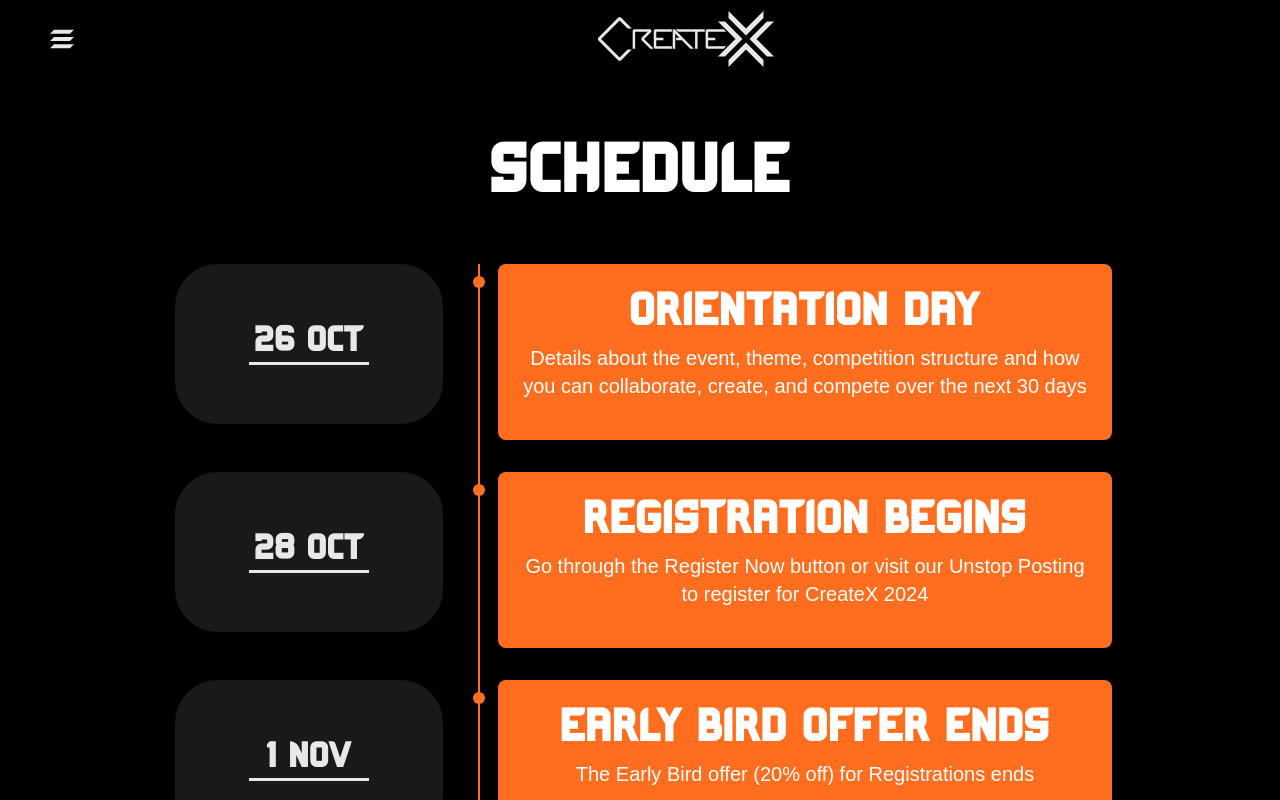
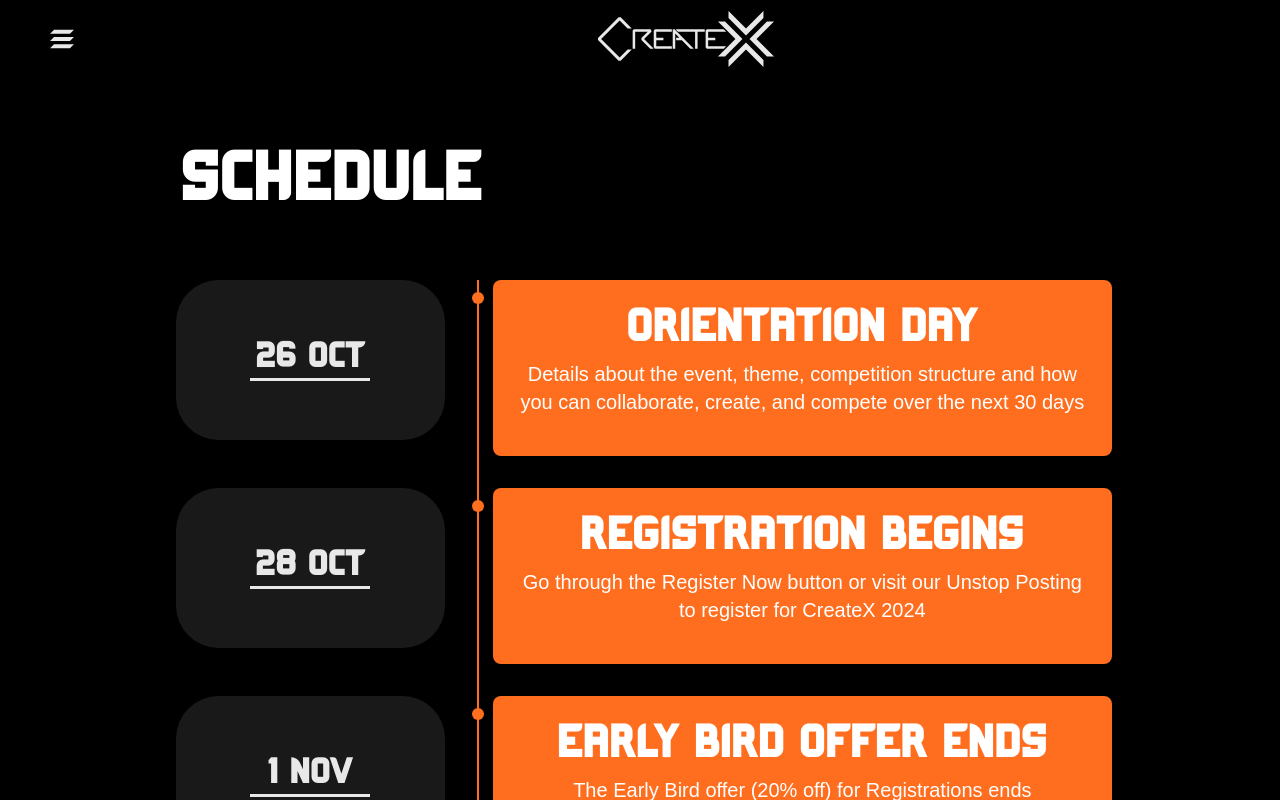
Before and after one commit to oyejateen/CreateX, a React (Vite) app in the folder createx/: page /schedule in a window 1280 px wide. Shown: the top 800 px of the page. Built offline with nearby package versions, Linux system fonts and the light colour scheme; a web font is replaced by a local one.

Commit message:
fixed some Bugs

```diff
--- a/createx/src/pages/Schedule/ScheduleCard/index.jsx
+++ b/createx/src/pages/Schedule/ScheduleCard/index.jsx
@@ -6,7 +6,7 @@
 
   useEffect(() => {
     if (descriptionRef.current) {
-      setLineHeight(descriptionRef.current.offsetHeight + (isLast ? 0 : 315));
+      setLineHeight(descriptionRef.current.offsetHeight + (isLast ? 0 : 270));
     }
   }, [paragraphs, isLast]);
 
@@ -33,13 +33,14 @@
       </div>
 
       {/* Vertical Line and Dot */}
-      <div className="relative flex flex-col items-center z-10 mx-2">
+      <div className="relative flex flex-col items-center z-10 mx-1">
+      <div
+  className={`w-[2px] bg-[#FF6E1F] absolute md:left-[-4px] left-[-14px]
+              md:top-0 top-[-11rem] ${isLast ? 'h-[40px] md:h-[${lineHeight}px]' : `h-[${lineHeight}px]`}`}
+  style={{ height: isLast ? '0' : `${lineHeight}px` }}
+/>
         <div
-          className="w-[2px] bg-[#FF6E1F] absolute md:left-[-4px] left-[-14px] top-0"
-          style={{ height: `${lineHeight}px` }}
-        />
-        <div
-          className="bg-[#FF6E1F] w-3 h-3 rounded-full absolute md:-left-[9px] left-[-19px] md:top-3 top-[-20]"
+          className="bg-[#FF6E1F] w-3 h-3 rounded-full absolute md:-left-[9px] left-[-19px] md:top-3 top-[-11rem]"
         />
       </div>
 
--- a/createx/src/pages/Schedule/index.jsx
+++ b/createx/src/pages/Schedule/index.jsx
@@ -16,9 +16,10 @@
 
   return (
     <div className="py-20 w-full flex flex-col items-center bg-black">
-      <h1 className="text-white font-kagitingan font-bold text-5xl md:text-7xl text-center lg:text-left mx-auto m-14 max-w-screen-xl">
+      <h1 className="text-white font-kagitingan font-bold text-5xl md:text-7xl text-left md:m-16 m-14 pl-4 w-full max-w-[950px]">
         SCHEDULE
       </h1>
+
       <div className="relative flex flex-col items-start w-full max-w-5xl px-4">
         {events.map((event, index) => (
           <ScheduleCard
```
